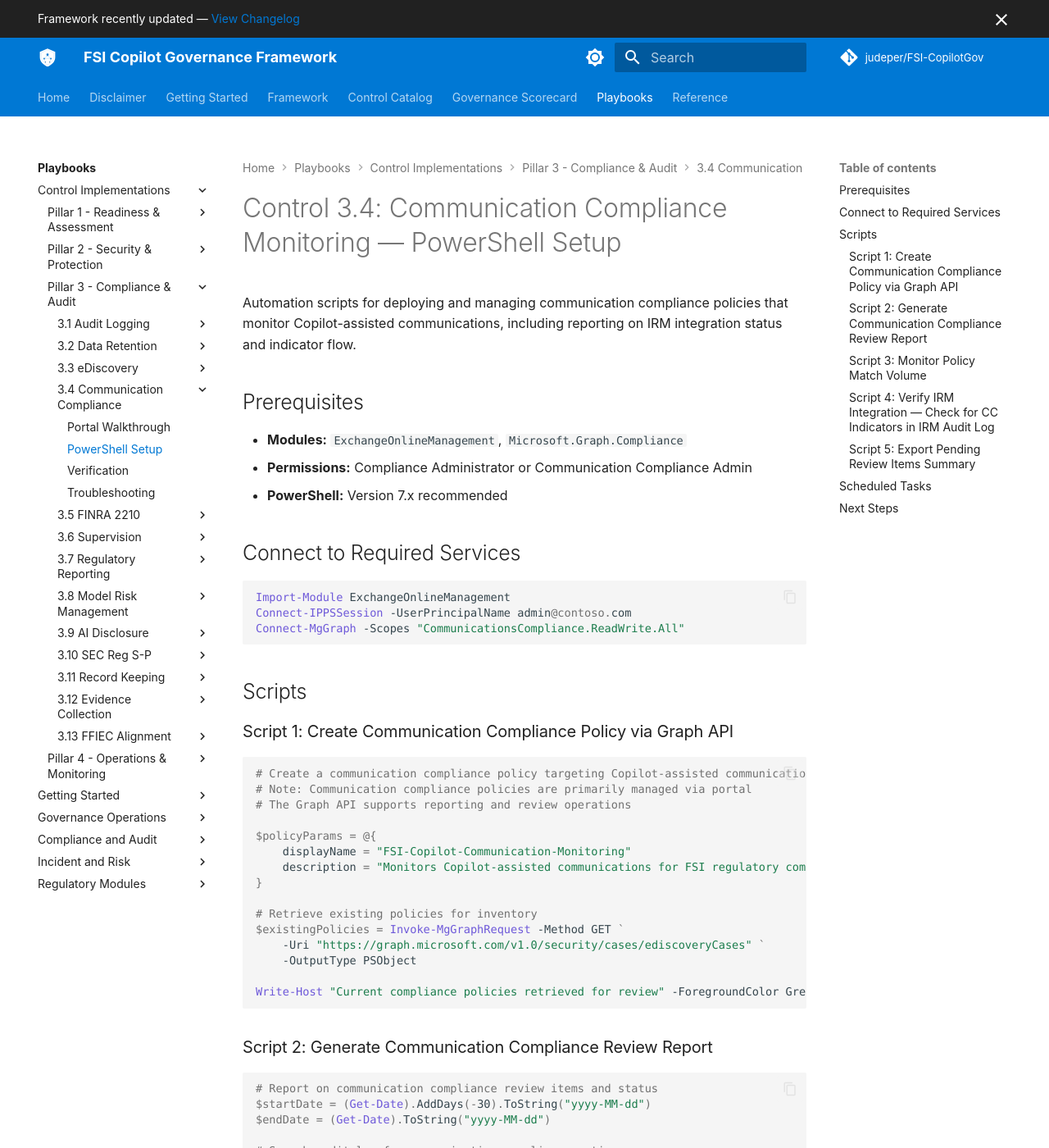
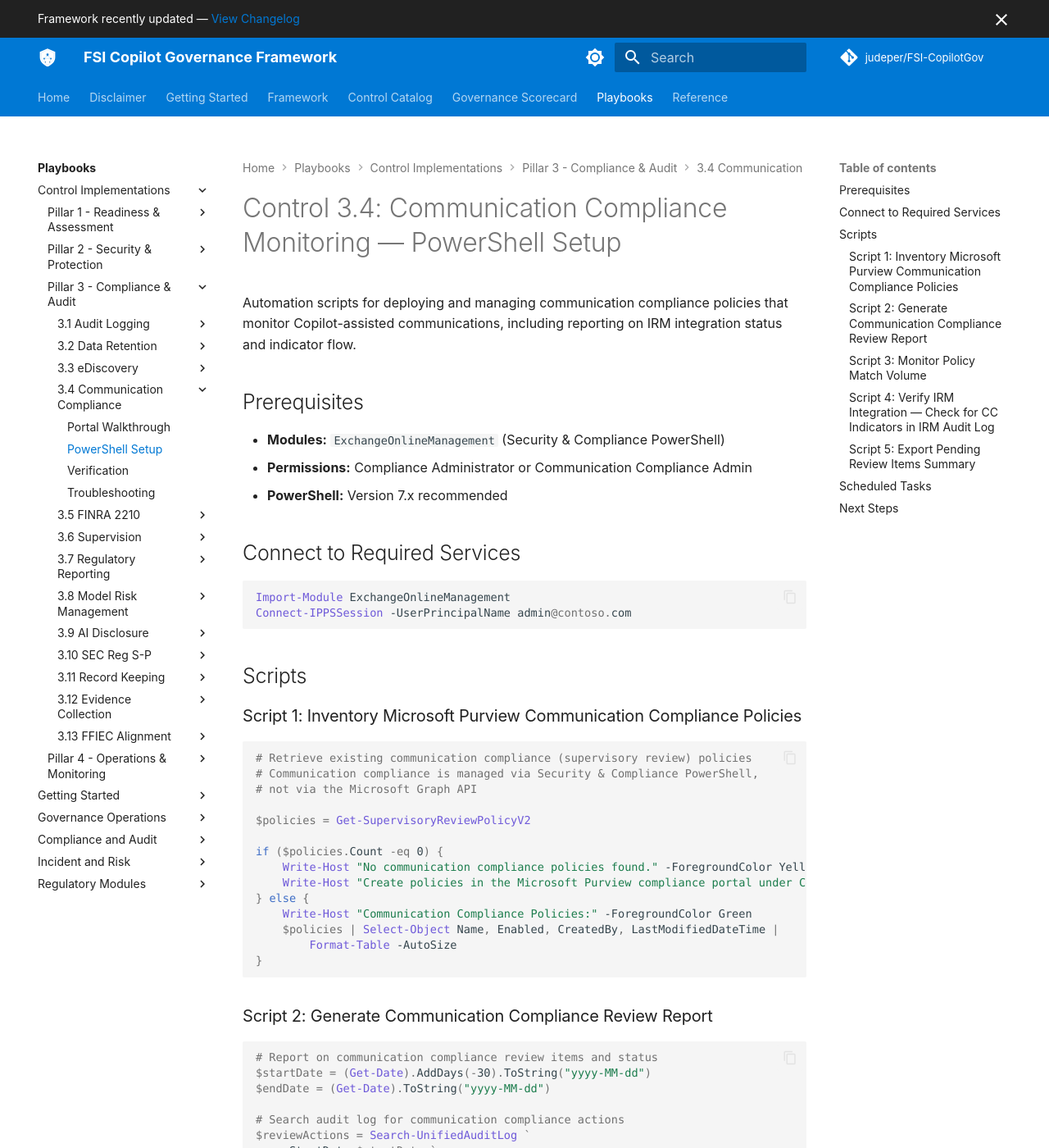
Before and after one commit to judeper/FSI-CopilotGov, an MkDocs documentation site: the page built from docs/playbooks/control-implementations/3.4/powershell-setup.md, in a window 1280 px wide and 1400 px high. Shown: the whole window at 82% size. Built offline with MkDocs 1.6.1 and Material for MkDocs 9.7.7, drawn with Linux system fonts in a browser that asks for light colours; comment, search, counter and statistics services are not loaded.

Commit message:
Iteration 2: Fix playbooks-p3-chunk-1 (1 issues)

````diff
--- a/docs/playbooks/control-implementations/3.4/powershell-setup.md
+++ b/docs/playbooks/control-implementations/3.4/powershell-setup.md
@@ -4,7 +4,7 @@
 
 ## Prerequisites
 
-- **Modules:** `ExchangeOnlineManagement`, `Microsoft.Graph.Compliance`
+- **Modules:** `ExchangeOnlineManagement` (Security & Compliance PowerShell)
 - **Permissions:** Compliance Administrator or Communication Compliance Admin
 - **PowerShell:** Version 7.x recommended
 
@@ -13,29 +13,27 @@
 ```powershell
 Import-Module ExchangeOnlineManagement
 Connect-IPPSSession -UserPrincipalName admin@contoso.com
-Connect-MgGraph -Scopes "CommunicationsCompliance.ReadWrite.All"
 ```
 
 ## Scripts
 
-### Script 1: Create Communication Compliance Policy via Graph API
+### Script 1: Inventory Microsoft Purview Communication Compliance Policies
 
 ```powershell
-# Create a communication compliance policy targeting Copilot-assisted communications
-# Note: Communication compliance policies are primarily managed via portal
-# The Graph API supports reporting and review operations
+# Retrieve existing communication compliance (supervisory review) policies
+# Communication compliance is managed via Security & Compliance PowerShell,
+# not via the Microsoft Graph API
 
-$policyParams = @{
-    displayName = "FSI-Copilot-Communication-Monitoring"
-    description = "Monitors Copilot-assisted communications for FSI regulatory compliance"
+$policies = Get-SupervisoryReviewPolicyV2
+
+if ($policies.Count -eq 0) {
+    Write-Host "No communication compliance policies found." -ForegroundColor Yellow
+    Write-Host "Create policies in the Microsoft Purview compliance portal under Communication Compliance."
+} else {
+    Write-Host "Communication Compliance Policies:" -ForegroundColor Green
+    $policies | Select-Object Name, Enabled, CreatedBy, LastModifiedDateTime |
+        Format-Table -AutoSize
 }
-
-# Retrieve existing policies for inventory
-$existingPolicies = Invoke-MgGraphRequest -Method GET `
-    -Uri "https://graph.microsoft.com/v1.0/security/cases/ediscoveryCases" `
-    -OutputType PSObject
-
-Write-Host "Current compliance policies retrieved for review" -ForegroundColor Green
 ```
 
 ### Script 2: Generate Communication Compliance Review Report
````
Also changed, not shown: docs/playbooks/control-implementations/3.3/powershell-setup.md (+1 -0 lines), docs/playbooks/control-implementations/3.6/powershell-setup.md (+3 -5 lines).
